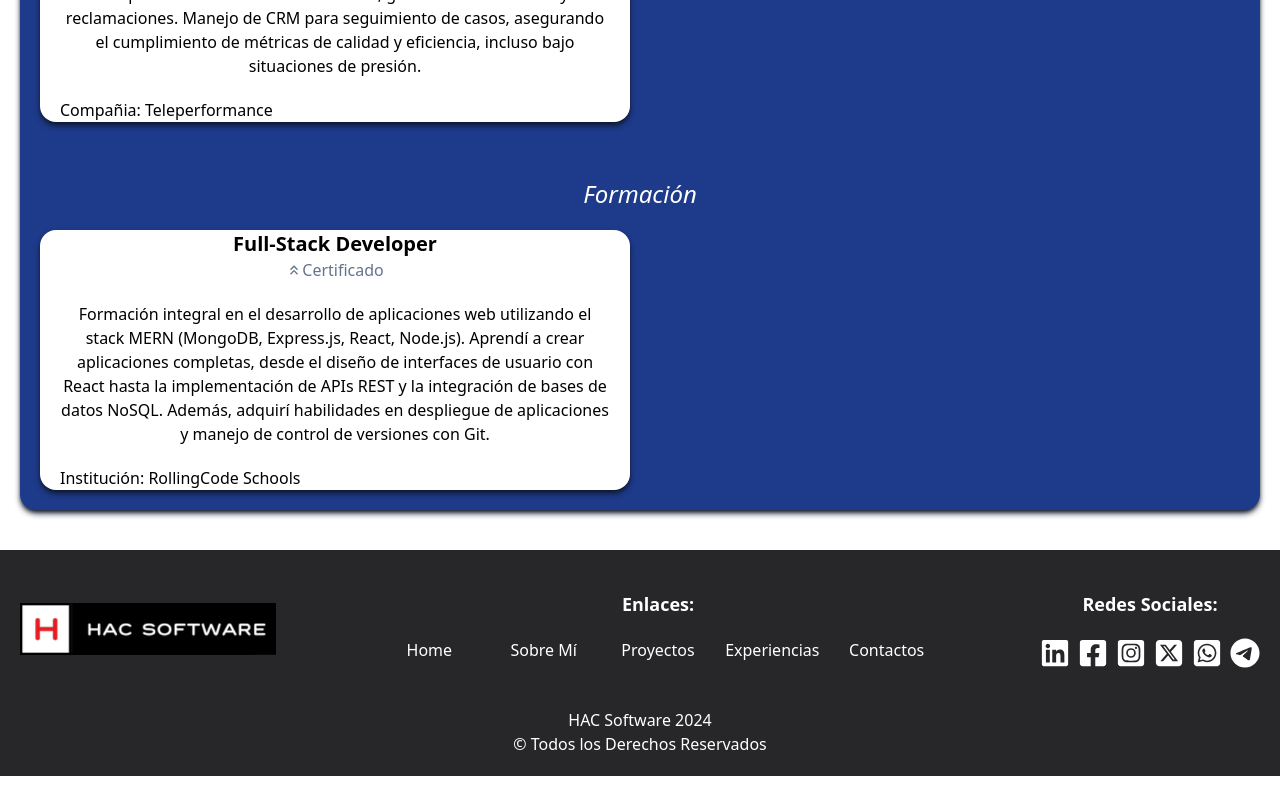
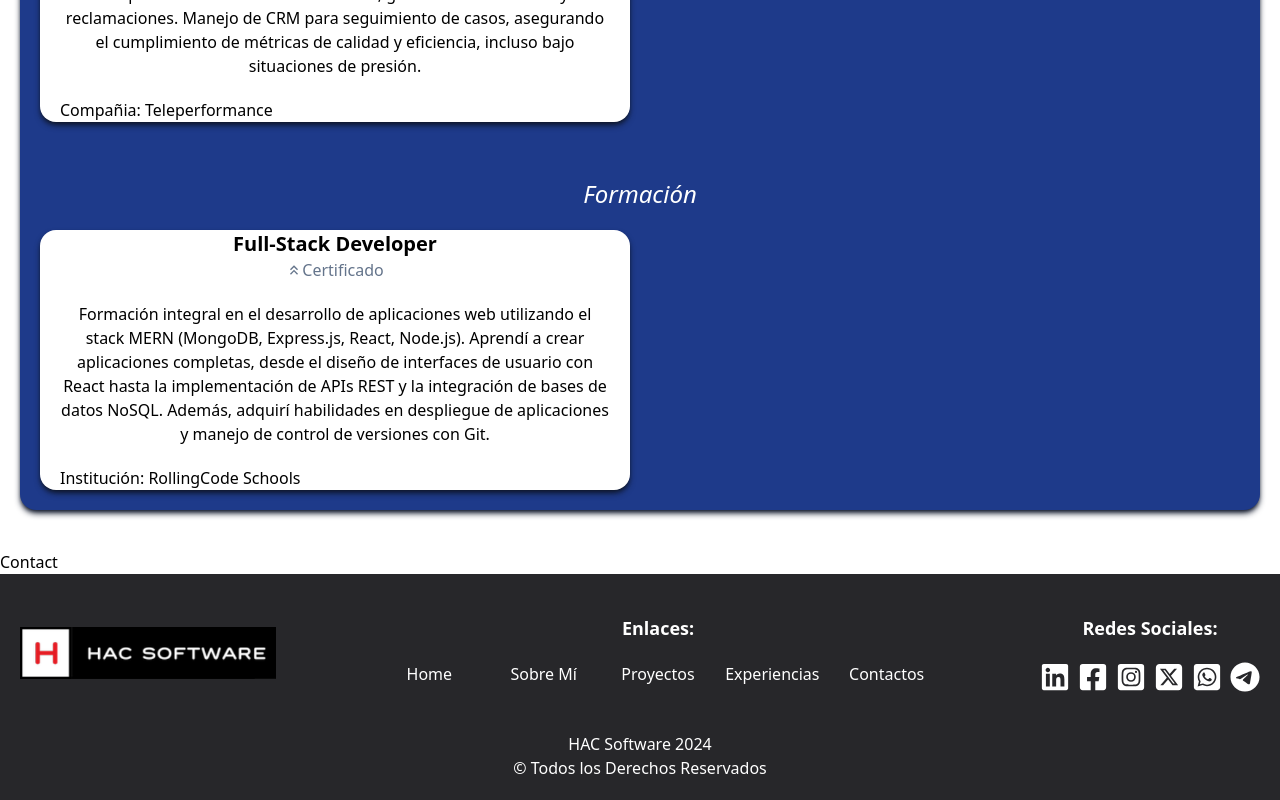
Before and after one commit to hectorc2907/portfolio-hector-clessi, a React (Vite) app: page / in a window 1280 px wide. Shown: the part 3357-4157 px from the top of the page. Before the commit the page ends 4133 px from the top, so only its background shows below. Built offline with nearby package versions, Linux system fonts and the light colour scheme; a web font is replaced by a local one.

Commit message:
creamos la seccion de contacto y la incluimos en la homePage

```diff
--- /dev/null
+++ b/src/components/ui/Contact/Contact.jsx
@@ -0,0 +1,9 @@
+import React from 'react'
+
+const Contact = () => {
+  return (
+    <div>Contact</div>
+  )
+}
+
+export default Contact
--- a/src/pages/HomePage.jsx
+++ b/src/pages/HomePage.jsx
@@ -1,6 +1,7 @@
 import AboutMe from "../components/ui/AboutMe/AboutMe";
 import Projects from "../components/ui/Projects/Projects";
 import Resume from "../components/ui/Resume/Resume";
+import Contact from "../components/ui/Contact/Contact";
 
 const HomePage = () => {
   return (
@@ -8,6 +9,7 @@
       <AboutMe />
       <Projects />
       <Resume />
+      <Contact />
     </>
   );
 };
```
